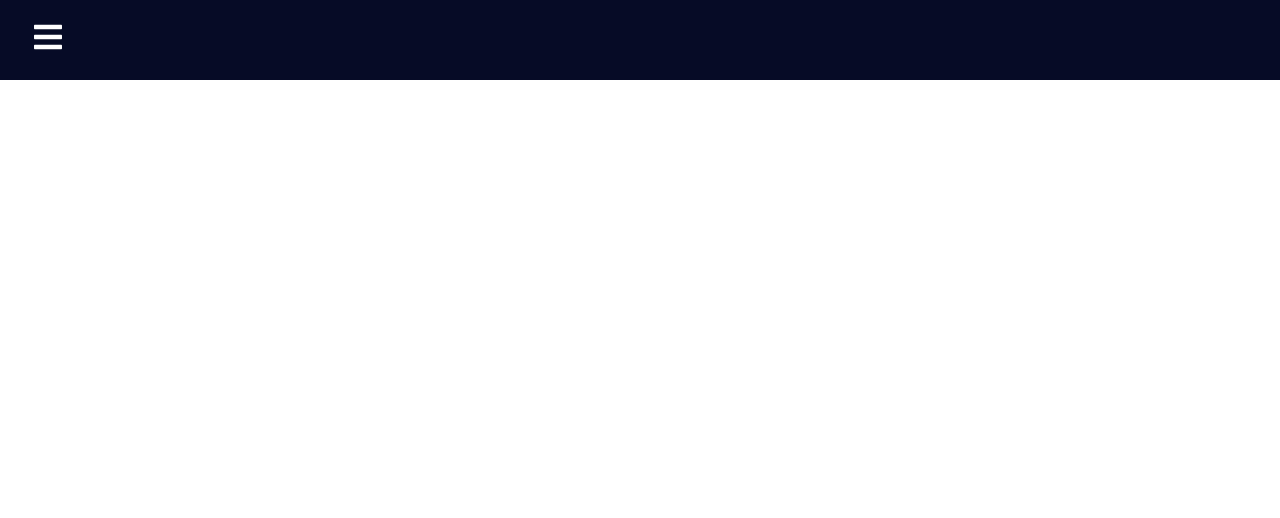
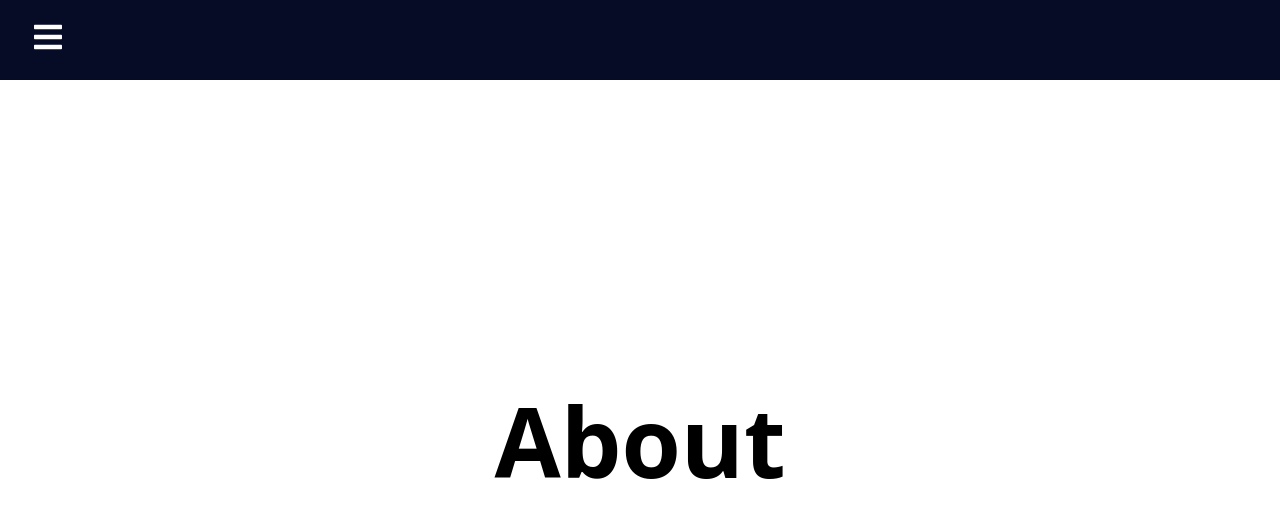
Before and after one commit to ShrikantsGallery/Portfolio, a React (Create React App) app in the folder shrisapp/: page /about in a window 1280 px wide. Shown: the top 518 px of the page. Built offline with nearby package versions, Linux system fonts and the light colour scheme; a web font is replaced by a local one.

Commit message:
Pages retrieved successfully

```diff
--- a/shrisapp/src/App.js
+++ b/shrisapp/src/App.js
@@ -2,7 +2,7 @@ import React from "react";
 import './App.css';
 
 import { BrowserRouter as Router, Routes, Route } from 'react-router-dom';
-import Navbar from "./components/Navbar";
+import Navbar from './components/Navbar';
 import Home from './pages/Home';
 import About from './pages/About';
 import Messages from './pages/Messages';
@@ -14,9 +14,9 @@ function App() {
       <Router>
         <Navbar/>
         <Routes>
-          <Route path='/' exact component={Home}/>
-          <Route path='/about' component={About} />
-          <Route path='/messages' component={Messages} />
+          <Route path='/' exact element={<Home/>} />
+          <Route path='/about' element={<About/>} />
+          <Route path='/messages' element={<Messages/>} />
         </Routes>
       </Router>
       {/* <h1>Welcome to Shris Gallery</h1>
--- a/shrisapp/src/components/SidebarData.js
+++ b/shrisapp/src/components/SidebarData.js
@@ -7,20 +7,21 @@ import * as IoIcons from 'react-icons/io';
 export const SidebarData = [
     {
         title: 'Home',
-        path:'/',
+        path:'',
         icon:<AiIcons.AiFillHome/>,
+        cName: 'nav-text'
+    },
+
+    {
+        title: 'About',
+        path:'about',
+        icon:<IoIcons.IoIosPaper/>,
         cName: 'nav-text'
     },
     {
         title: 'Messages',
-        path: '/messages',
+        path: 'messages',
         icon: <FaIcons.FaEnvelopeOpenText />,
-        cName: 'nav-text'
-    },
-    {
-        title: 'About',
-        path:'/about',
-        icon:<IoIcons.IoIosPaper/>,
         cName: 'nav-text'
     }
 
--- a/shrisapp/src/pages/Home.js
+++ b/shrisapp/src/pages/Home.js
@@ -8,4 +8,4 @@ function Home() {
   );
 }
 
-export default Home;
+export default Home
```
